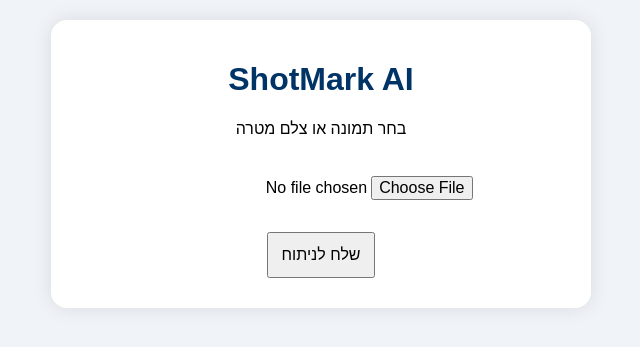
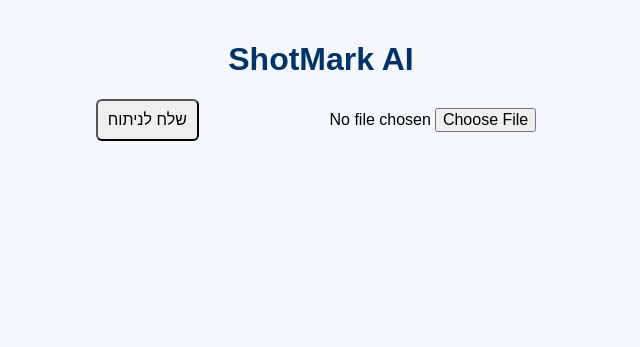
Before and after one commit to kobichen222/BlueSmartAI, a Flask app: template templates/index.html in a window 1280 px wide. Shown: the top 347 px of the page, without its empty margins (319-959 px from the left). Run offline with Flask 3, Linux system fonts and the light colour scheme; the template is opened without the code that fills it, so the values that code supplies are empty.

Commit message:
Update index.html

```diff
--- a/templates/index.html
+++ b/templates/index.html
@@ -2,83 +2,76 @@
 <html lang="he" dir="rtl">
 <head>
   <meta charset="UTF-8">
+  <title>ShotMark AI</title>
   <meta name="viewport" content="width=device-width, initial-scale=1">
-  <title>ShotMark AI</title>
   <style>
     body {
       font-family: Arial, sans-serif;
-      background: #f0f4f9;
+      background: #f4f7fc;
       margin: 0;
       padding: 20px;
       text-align: center;
     }
 
-    .container {
-      background: #fff;
-      border-radius: 16px;
-      padding: 20px;
-      max-width: 500px;
-      margin: auto;
-      box-shadow: 0 0 20px rgba(0,0,0,0.1);
-    }
-
     h1 {
       color: #003366;
+      margin-bottom: 10px;
     }
 
     input, button {
-      padding: 12px;
+      padding: 10px;
+      margin: 10px;
       font-size: 16px;
-      margin: 10px 5px;
+      border-radius: 6px;
     }
 
-    .result {
+    #result {
       margin-top: 20px;
-      font-size: 18px;
-    }
-
-    .ai-score {
-      font-size: 24px;
-      font-weight: bold;
-      color: green;
+      padding: 20px;
+      background: #fff;
+      border-radius: 10px;
+      box-shadow: 0 2px 10px rgba(0,0,0,0.1);
+      direction: rtl;
     }
 
     img {
       max-width: 100%;
+      margin-top: 15px;
+      border: 2px solid #007bff;
       border-radius: 8px;
-      margin-top: 15px;
+    }
+
+    .score {
+      font-size: 22px;
+      color: green;
     }
 
     canvas {
-      margin-top: 20px;
+      margin-top: 30px;
     }
   </style>
 </head>
 <body>
 
-<div class="container">
   <h1>ShotMark AI</h1>
-  <p>בחר תמונה או צלם מטרה</p>
-  <input type="file" accept="image/*" id="imageInput" capture="environment">
-  <br>
-  <button onclick="analyze()">שלח לניתוח</button>
+  <input type="file" id="imageInput" accept="image/*">
+  <button onclick="analyzeImage()">שלח לניתוח</button>
 
-  <div class="result" id="resultBox" style="display:none;">
-    <p class="ai-score" id="scoreText"></p>
-    <p id="messageText"></p>
-    <img id="resultImage" src="">
-    <canvas id="hitsChart" width="300" height="200"></canvas>
-  </div>
+  <div id="result" style="display:none;">
+    <p id="aiScore" class="score"></p>
+    <p id="hitCount"></p>
+    <p id="summary"></p>
+    <p id="details"></p>
+    <img id="resultImage" src="" hidden>
+    <canvas id="hitChart" width="300" height="150"></canvas>
   </div>
 
+  <script src="https://cdn.jsdelivr.net/npm/chart.js"></script>
   <script>
-async function analyze() {
+    async function analyzeImage() {
       const input = document.getElementById('imageInput');
       const file = input.files[0];
-  if (!file) {
-    alert("בחר תמונה קודם");
-    return;
-  }
+      if (!file) return alert("יש לבחור תמונה קודם");
 
       const formData = new FormData();
       formData.append("image", file);
@@ -89,36 +82,38 @@
       });
 
       const data = await res.json();
-  if (data.status === "success") {
-    document.getElementById('resultBox').style.display = 'block';
-    document.getElementById('scoreText').innerText = `AI SCORE: ${Math.min(data.hits * 10, 100)}/100`;
-    document.getElementById('messageText').innerText = data.message;
-    document.getElementById('resultImage').src = data.image_url;
+      if (data.status !== "success") {
+        alert(data.message || "שגיאה לא צפויה");
+        return;
+      }
 
-    // גרף פגיעות - אופציונלי בהמשך
-    const ctx = document.getElementById("hitsChart").getContext("2d");
-    if (window.hitsChartInstance) window.hitsChartInstance.destroy();
-    window.hitsChartInstance = new Chart(ctx, {
-      type: "bar",
+      document.getElementById("result").style.display = "block";
+      document.getElementById("aiScore").textContent = `AI SCORE: ${data.score || 0}/100`;
+      document.getElementById("hitCount").textContent = `פגיעות חוקיות: ${data.hits}`;
+      document.getElementById("summary").textContent = data.message;
+      document.getElementById("details").textContent =
+        `יורה: ${data.shooter || "לא ידוע"} | נשק: ${data.weapon || "לא צויין"} | מרחק: ${data.distance || "לא ידוע"} | תאריך: ${data.timestamp || ""}`;
+
+      const img = document.getElementById("resultImage");
+      img.src = data.image_url;
+      img.hidden = false;
+
+      const ctx = document.getElementById("hitChart").getContext("2d");
+      new Chart(ctx, {
+        type: 'bar',
         data: {
-        labels: ["פגיעות"],
+          labels: ['פגיעות'],
           datasets: [{
-          label: "כמות",
+            label: 'מספר הפגיעות',
             data: [data.hits],
-          backgroundColor: "green"
+            backgroundColor: '#007bff'
           }]
         },
         options: {
-        responsive: true,
-        plugins: { legend: { display: false } }
+          scales: { y: { beginAtZero: true } }
         }
       });
-  } else {
-    alert(data.message);
-  }
     }
   </script>
-
-<script src="https://cdn.jsdelivr.net/npm/chart.js"></script>
 </body>
 </html>
```
Lines whose indentation alone changed are shown as unchanged.
